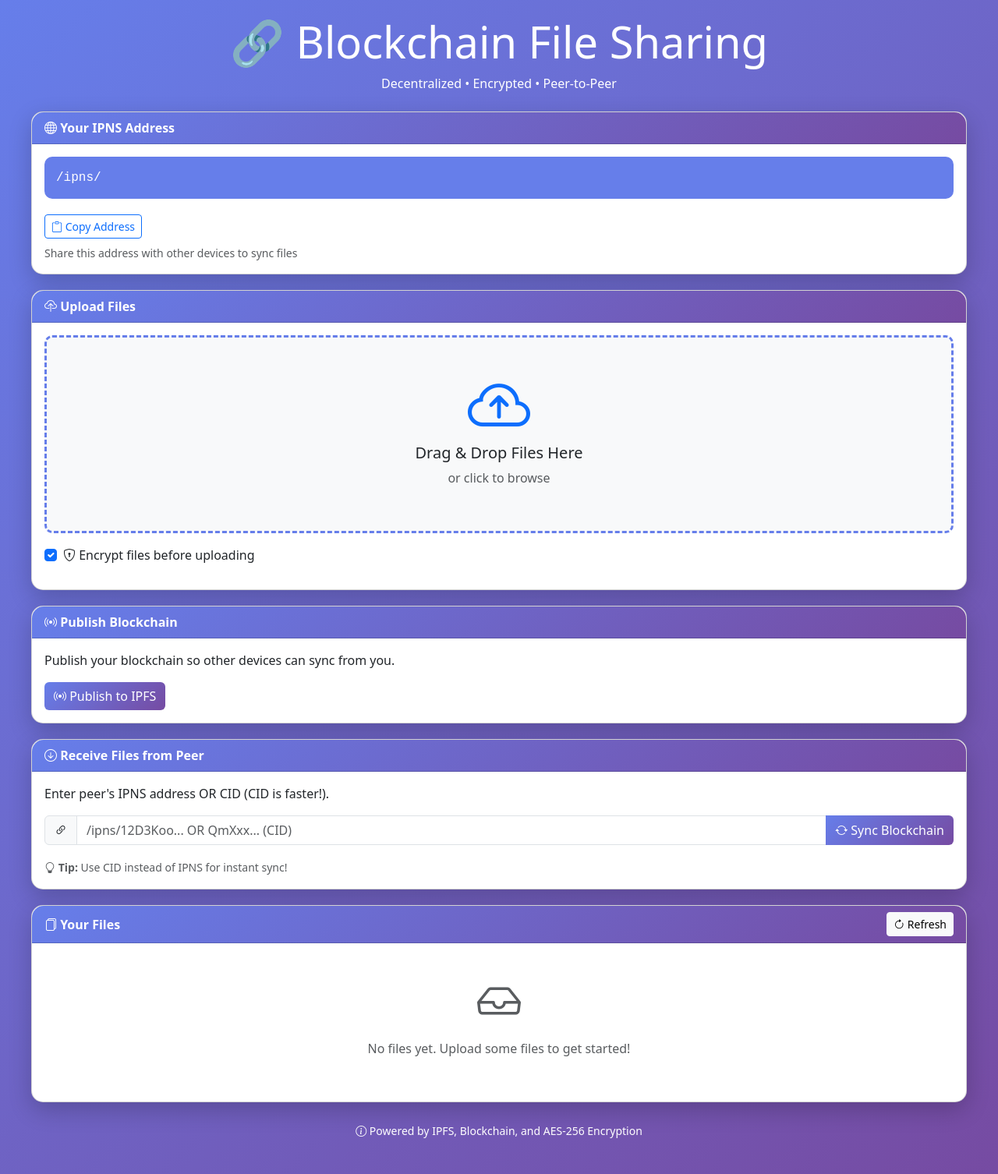
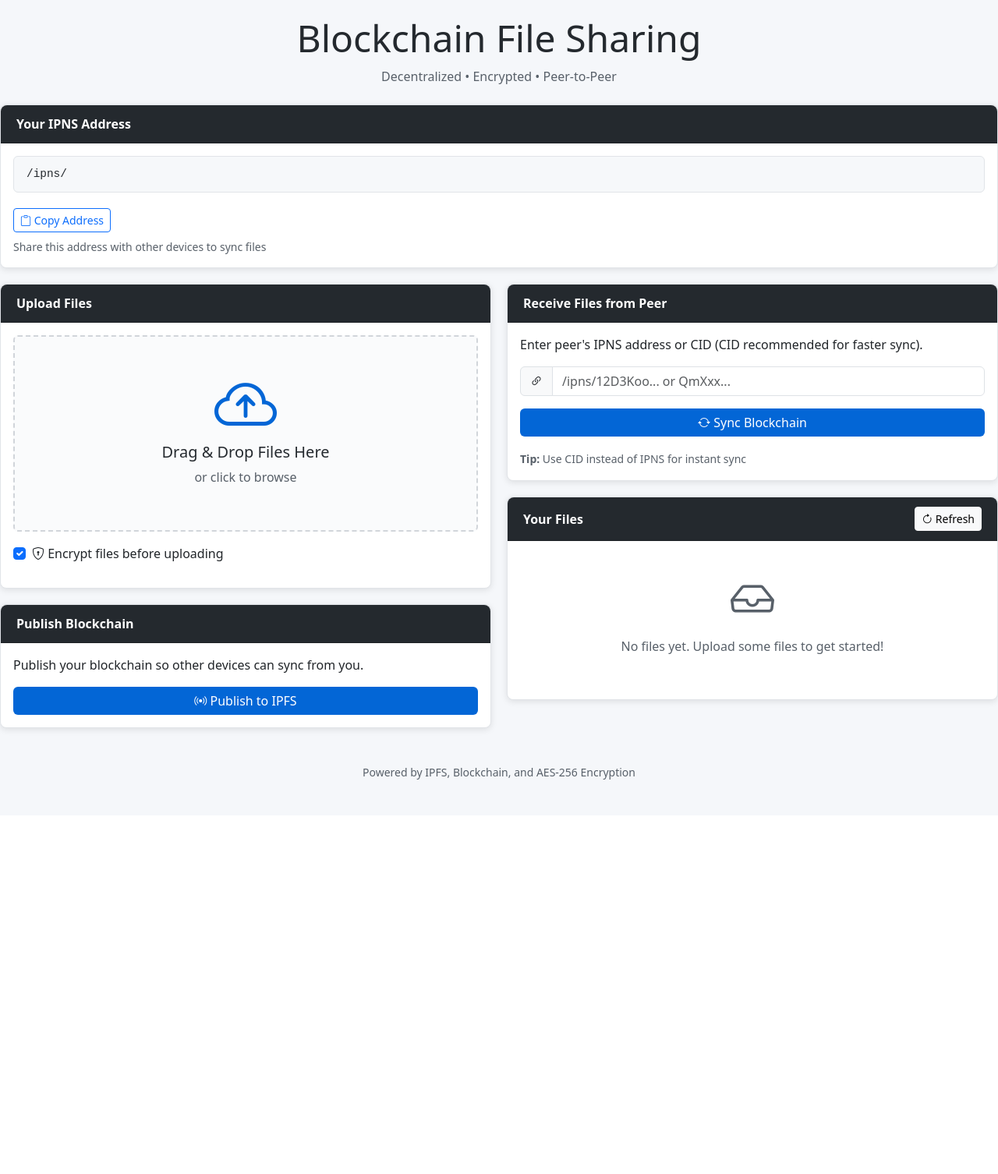
Before and after one commit to pawanmna/cuddly-potato, a Flask app: page / in a window 1280 px wide. Shown: the whole page at 78% size. After the commit the page ends 1000 px from the top, so only its background shows below. Run offline with Flask 3, Linux system fonts and the light colour scheme; data that the repository does not hold is empty; some libraries are stand-ins or nearby versions.

Commit message:
improved UI

```diff
--- a/templates/index.html
+++ b/templates/index.html
@@ -13,77 +13,110 @@
 
     <style>
         body {
-            background: linear-gradient(135deg, #667eea 0%, #764ba2 100%);
+            background: #f5f7fa;
             min-height: 100vh;
             padding: 20px 0;
         }
 
         .main-container {
-            max-width: 1200px;
+            max-width: 1400px;
             margin: 0 auto;
         }
 
-        .card {
-            border-radius: 15px;
-            box-shadow: 0 10px 30px rgba(0,0,0,0.2);
+        .split-container {
+            display: grid;
+            grid-template-columns: 1fr 1fr;
+            gap: 20px;
             margin-bottom: 20px;
         }
 
+        .left-column, .right-column {
+            display: flex;
+            flex-direction: column;
+        }
+
+        @media (max-width: 992px) {
+            .split-container {
+                grid-template-columns: 1fr;
+            }
+        }
+
+        .card {
+            border-radius: 8px;
+            box-shadow: 0 2px 8px rgba(0,0,0,0.1);
+            margin-bottom: 20px;
+            border: 1px solid #e1e4e8;
+        }
+
         .card-header {
-            background: linear-gradient(135deg, #667eea 0%, #764ba2 100%);
+            background: #24292e;
             color: white;
-            font-weight: bold;
-            border-radius: 15px 15px 0 0 !important;
+            font-weight: 600;
+            border-radius: 8px 8px 0 0 !important;
+            padding: 12px 20px;
         }
 
         .drop-zone {
-            border: 3px dashed #667eea;
-            border-radius: 10px;
+            border: 2px dashed #d1d5da;
+            border-radius: 6px;
             padding: 40px;
             text-align: center;
             cursor: pointer;
-            transition: all 0.3s;
-            background: #f8f9fa;
+            transition: all 0.2s;
+            background: #fafbfc;
         }
 
         .drop-zone:hover, .drop-zone.drag-over {
-            background: #e7e9ff;
-            border-color: #764ba2;
-            transform: scale(1.02);
+            background: #f3f4f6;
+            border-color: #0366d6;
         }
 
         .ipns-box {
-            background: #667eea;
-            color: white;
-            padding: 15px;
-            border-radius: 10px;
+            background: #f6f8fa;
+            color: #24292e;
+            padding: 12px 16px;
+            border-radius: 6px;
             font-family: 'Courier New', monospace;
             word-break: break-all;
             margin-bottom: 20px;
+            border: 1px solid #e1e4e8;
+            font-size: 0.9em;
+        }
+
+        .cid-box {
+            background: #f6f8fa;
+            color: #24292e;
+            padding: 10px 14px;
+            border-radius: 6px;
+            font-family: 'Courier New', monospace;
+            word-break: break-all;
+            border: 1px solid #e1e4e8;
+            font-size: 0.85em;
+            margin-bottom: 10px;
         }
 
         .file-item {
             padding: 15px;
-            border: 1px solid #dee2e6;
-            border-radius: 8px;
+            border: 1px solid #e1e4e8;
+            border-radius: 6px;
             margin-bottom: 10px;
             background: white;
-            transition: all 0.3s;
+            transition: all 0.2s;
         }
 
         .file-item:hover {
-            box-shadow: 0 5px 15px rgba(0,0,0,0.1);
-            transform: translateY(-2px);
+            box-shadow: 0 3px 10px rgba(0,0,0,0.08);
+            border-color: #d1d5da;
         }
 
         .btn-gradient {
-            background: linear-gradient(135deg, #667eea 0%, #764ba2 100%);
+            background: #0366d6;
             border: none;
             color: white;
         }
 
         .btn-gradient:hover {
-            background: linear-gradient(135deg, #764ba2 0%, #667eea 100%);
+            background: #0256c5;
             color: white;
         }
 
@@ -114,8 +147,16 @@
             background: #28a745;
             color: white;
             padding: 3px 8px;
-            border-radius: 5px;
+            border-radius: 4px;
             font-size: 0.8em;
+        }
+
+        h1, h5, h6 {
+            color: #24292e;
+        }
+
+        .text-muted {
+            color: #586069 !important;
         }
     </style>
 </head>
@@ -128,18 +169,18 @@
 
         <!-- Header -->
         <div class="text-center mb-4">
-            <h1 class="text-white display-4">🔗 Blockchain File Sharing</h1>
-            <p class="text-white">Decentralized • Encrypted • Peer-to-Peer</p>
+            <h1 class="display-5">Blockchain File Sharing</h1>
+            <p class="text-muted">Decentralized • Encrypted • Peer-to-Peer</p>
         </div>
 
         <!-- IPNS Address Card -->
         <div class="card">
             <div class="card-header">
-                <i class="bi bi-globe"></i> Your IPNS Address
+                Your IPNS Address
             </div>
             <div class="card-body">
                 <div class="ipns-box" id="ipnsAddress">
-                    <i class="bi bi-arrow-repeat spin"></i> Loading...
+                    Loading...
                 </div>
                 <button class="btn btn-sm btn-outline-primary" onclick="copyIPNS()">
                     <i class="bi bi-clipboard"></i> Copy Address
@@ -150,14 +191,18 @@
             </div>
         </div>
 
-        <!-- Upload Section -->
+        <!-- Split Screen Layout -->
+        <div class="split-container">
+
+            <!-- LEFT COLUMN: Upload -->
+            <div class="left-column">
                 <div class="card">
                     <div class="card-header">
-                <i class="bi bi-cloud-upload"></i> Upload Files
+                        Upload Files
                     </div>
                     <div class="card-body">
                         <div class="drop-zone" id="dropZone">
-                    <i class="bi bi-cloud-arrow-up display-1 text-primary mb-3"></i>
+                            <i class="bi bi-cloud-arrow-up display-1 mb-3" style="color: #0366d6;"></i>
                             <h5>Drag & Drop Files Here</h5>
                             <p class="text-muted">or click to browse</p>
                             <input type="file" id="fileInput" multiple style="display: none;">
@@ -179,7 +224,7 @@
 
                         <div id="selectedFiles" class="mt-3"></div>
 
-                <button class="btn btn-gradient btn-lg mt-3" id="uploadBtn" style="display: none;" onclick="uploadFiles()">
+                        <button class="btn btn-gradient btn-lg mt-3 w-100" id="uploadBtn" style="display: none;" onclick="uploadFiles()">
                             <i class="bi bi-upload"></i> Upload Files
                         </button>
                     </div>
@@ -188,21 +233,19 @@
                 <!-- Publish Section -->
                 <div class="card">
                     <div class="card-header">
-                <i class="bi bi-broadcast"></i> Publish Blockchain
+                        Publish Blockchain
                     </div>
                     <div class="card-body">
                         <p>Publish your blockchain so other devices can sync from you.</p>
-                <button class="btn btn-gradient" onclick="publishBlockchain()">
+                        <button class="btn btn-gradient w-100" onclick="publishBlockchain()">
                             <i class="bi bi-broadcast"></i> Publish to IPFS
                         </button>
                         <div id="publishResult" class="mt-3" style="display: none;">
-                    <div class="alert alert-success">
-                        <strong>✓ Published!</strong>
+                            <div class="alert alert-light border">
+                                <strong>Published Successfully</strong>
                                 <div class="mt-2">
-                            <small class="text-muted d-block"><strong>IPNS (may be slow):</strong></small>
-                            <input type="text" class="form-control form-control-sm mb-2" id="publishedIPNS" readonly>
-                            <small class="text-muted d-block"><strong>CID (fast, recommended):</strong></small>
-                            <input type="text" class="form-control form-control-sm" id="publishedCID" readonly>
+                                    <label class="form-label text-muted mb-1"><small>Share this CID for instant sync:</small></label>
+                                    <input type="text" class="form-control form-control-sm cid-box" id="publishedCID" readonly>
                                     <button class="btn btn-sm btn-outline-primary mt-2" onclick="copyPublishResult()">
                                         <i class="bi bi-clipboard"></i> Copy CID
                                     </button>
@@ -210,32 +253,34 @@
                             </div>
                         </div>
                         <div id="publishSpinner" class="spinner-container">
-                    <div class="spinner-border text-primary" role="status"></div>
-                    <p class="mt-2">Publishing to IPFS (30-60 seconds)...</p>
+                            <div class="spinner-border" role="status" style="color: #0366d6;"></div>
+                            <p class="mt-2">Publishing to IPFS...</p>
+                        </div>
                     </div>
                 </div>
             </div>
 
-        <!-- Sync Section -->
+            <!-- RIGHT COLUMN: Receive & Files -->
+            <div class="right-column">
                 <div class="card">
                     <div class="card-header">
-                <i class="bi bi-arrow-down-circle"></i> Receive Files from Peer
+                        Receive Files from Peer
                     </div>
                     <div class="card-body">
-                <p>Enter peer's IPNS address OR CID (CID is faster!).</p>
+                        <p>Enter peer's IPNS address or CID (CID recommended for faster sync).</p>
                         <div class="input-group mb-3">
                             <span class="input-group-text"><i class="bi bi-link-45deg"></i></span>
-                    <input type="text" class="form-control" id="peerIPNS" placeholder="/ipns/12D3Koo... OR QmXxx... (CID)">
-                    <button class="btn btn-gradient" onclick="syncFromPeer()">
+                            <input type="text" class="form-control" id="peerIPNS" placeholder="/ipns/12D3Koo... or QmXxx...">
+                        </div>
+                        <button class="btn btn-gradient w-100 mb-3" onclick="syncFromPeer()">
                             <i class="bi bi-arrow-repeat"></i> Sync Blockchain
                         </button>
-                </div>
                         <small class="text-muted">
-                    <i class="bi bi-lightbulb"></i> <strong>Tip:</strong> Use CID instead of IPNS for instant sync!
+                            <strong>Tip:</strong> Use CID instead of IPNS for instant sync
                         </small>
                         <div id="syncSpinner" class="spinner-container">
-                    <div class="spinner-border text-primary" role="status"></div>
-                    <p class="mt-2">Syncing from peer (max 30s)...</p>
+                            <div class="spinner-border" role="status" style="color: #0366d6;"></div>
+                            <p class="mt-2">Syncing from peer...</p>
                         </div>
                     </div>
                 </div>
@@ -243,7 +288,7 @@
                 <!-- Files List -->
                 <div class="card">
                     <div class="card-header d-flex justify-content-between align-items-center">
-                <span><i class="bi bi-files"></i> Your Files</span>
+                        <span>Your Files</span>
                         <button class="btn btn-sm btn-light" onclick="loadFiles()">
                             <i class="bi bi-arrow-clockwise"></i> Refresh
                         </button>
@@ -257,11 +302,13 @@
                         </div>
                     </div>
                 </div>
+            </div>
+
+        </div>
 
         <!-- Footer -->
-        <div class="text-center text-white mt-4 mb-4">
+        <div class="text-center text-muted mt-4 mb-4">
             <small>
-                <i class="bi bi-info-circle"></i>
                 Powered by IPFS, Blockchain, and AES-256 Encryption
             </small>
         </div>
@@ -455,8 +502,9 @@
                                 </h6>
                                 <div class="file-size">Size: ${fileSize}</div>
                                 <div class="file-time">Uploaded: ${uploadTime}</div>
-                                <div class="file-size mt-1">
-                                    <small>CID: ${file.ipfs_cid.substring(0, 20)}...</small>
+                                <div class="mt-2">
+                                    <small class="text-muted d-block mb-1">CID:</small>
+                                    <code class="d-block" style="font-size: 0.75em; word-break: break-all; background: #f6f8fa; padding: 4px 8px; border-radius: 4px; border: 1px solid #e1e4e8;">${file.ipfs_cid}</code>
                                 </div>
                             </div>
                             <div>
@@ -514,8 +562,7 @@
                 const data = await response.json();
 
                 if (data.success) {
-                    showToast('Published', 'Blockchain published to IPFS!', 'success');
-                    document.getElementById('publishedIPNS').value = data.ipns;
+                    showToast('Published', 'Blockchain published to IPFS', 'success');
                     document.getElementById('publishedCID').value = data.cid;
                     document.getElementById('publishResult').style.display = 'block';
                 } else {
@@ -532,7 +579,7 @@
         function copyPublishResult() {
             const cid = document.getElementById('publishedCID').value;
             navigator.clipboard.writeText(cid).then(() => {
-                showToast('Copied', 'CID copied to clipboard! Share this for fast sync.', 'success');
+                showToast('Copied', 'CID copied to clipboard', 'success');
             });
         }
 
@@ -541,7 +588,7 @@
             const peerIPNS = document.getElementById('peerIPNS').value.trim();
 
             if (!peerIPNS) {
-                showToast('Error', 'Please enter a peer IPNS address', 'warning');
+                showToast('Error', 'Please enter a peer IPNS address or CID', 'warning');
                 return;
             }
 
@@ -556,16 +603,34 @@
                     body: JSON.stringify({ peer_ipns: peerIPNS })
                 });
 
+                // Check if response is ok
+                if (!response.ok) {
+                    const errorData = await response.json().catch(() => ({ error: 'Server error' }));
+                    throw new Error(errorData.error || errorData.message || `HTTP ${response.status}`);
+                }
+
                 const data = await response.json();
 
                 if (data.success) {
                     showToast('Synced', data.message, 'success');
-                    loadFiles();
+                    loadFiles(); // Refresh file list
                 } else {
-                    showToast('Sync Failed', data.message || data.error, 'danger');
+                    showToast('Sync Failed', data.message || data.error || 'Unknown error', 'danger');
                 }
             } catch (error) {
-                showToast('Error', 'Sync failed: ' + error.message, 'danger');
+                console.error('Sync error:', error);
+                let errorMsg = error.message;
+
+                // Provide more helpful error messages
+                if (errorMsg.includes('NetworkError') || errorMsg.includes('fetch')) {
+                    errorMsg = 'Cannot connect to server. Make sure Flask app is running on http://localhost:5000';
+                } else if (errorMsg.includes('timeout')) {
+                    errorMsg = 'Sync timed out. Try using CID instead of IPNS for faster sync.';
+                } else if (errorMsg.includes('Failed to establish')) {
+                    errorMsg = 'IPFS daemon is not running. Start it with: ipfs daemon';
+                }
+
+                showToast('Sync Error', errorMsg, 'danger');
             } finally {
                 document.getElementById('syncSpinner').style.display = 'none';
             }
```
Also changed, not shown: SYNC_IMPROVEMENTS.md (deleted, +0 -169 lines), web_app.py (+32 -4 lines). Lines whose indentation alone changed are shown as unchanged.
